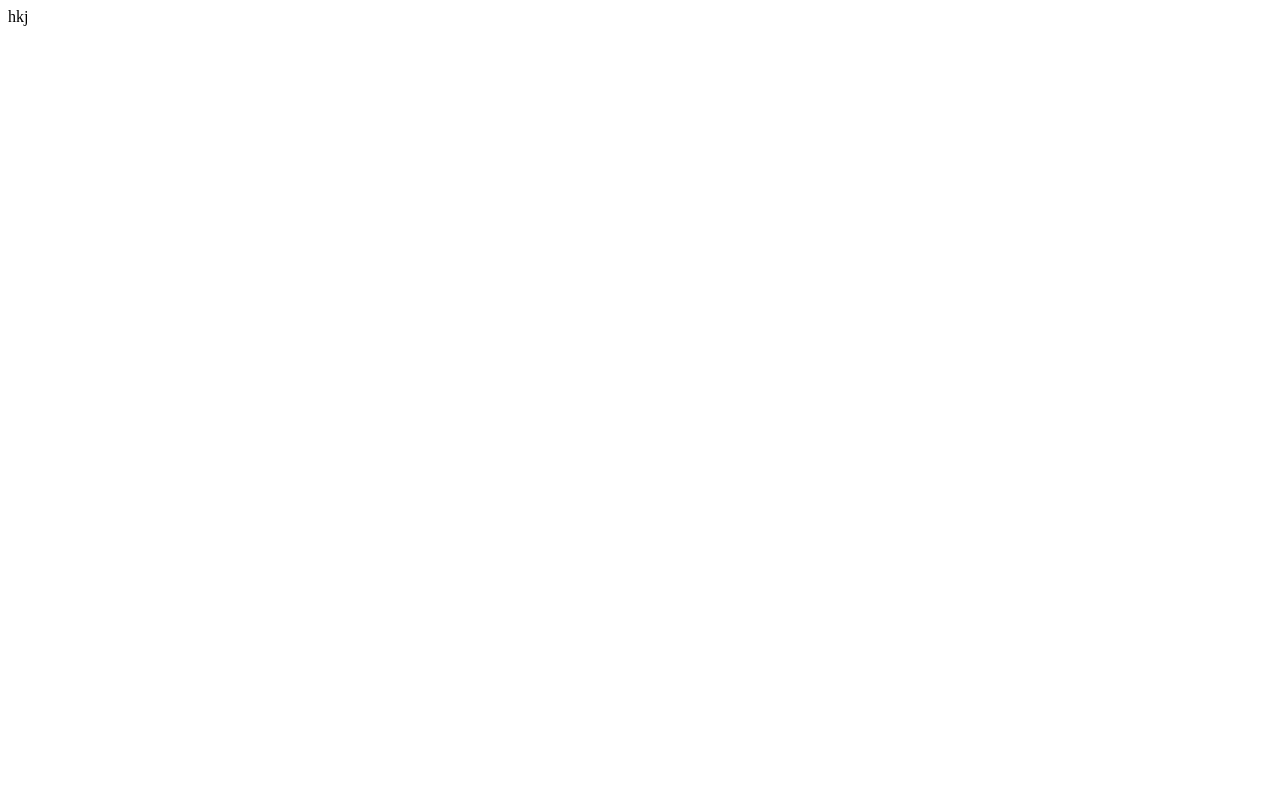
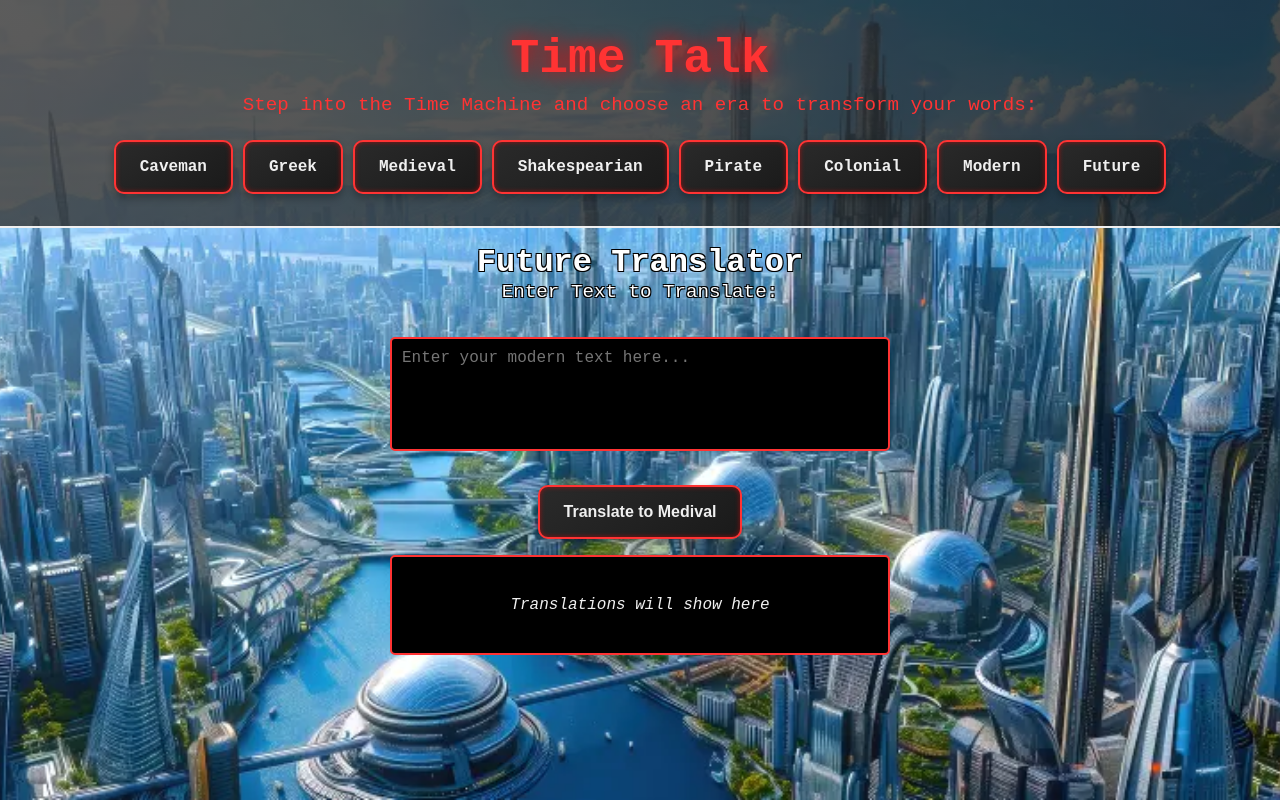
Before and after one commit to nick4soto/TimeTalk, a website: page Medieval/medieval.html in a window 1280 px wide. Drawn offline with Linux system fonts and the light colour scheme.

Commit message:
future changes and medival

```diff
--- a/Medieval/medieval.css
+++ b/Medieval/medieval.css
@@ -0,0 +1,152 @@
+/* Universal Reset */
+* {
+    margin: 0;
+    padding: 0;
+    box-sizing: border-box;
+}
+
+/* Background Image Styling */
+body {
+    font-family: 'Courier New', Courier, monospace;
+    background-image: url('../photos/future.webp'); /* Path to your Future-themed image file */
+    background-size: cover;
+    background-position: center;
+    background-repeat: no-repeat;
+    color: #f0f0f0;
+    text-align: center;
+    display: flex;
+    flex-direction: column;
+    align-items: center;
+    min-height: 100vh;
+    overflow-x: hidden; /* Prevent horizontal scrolling */
+    padding-bottom: 2rem; /* Add padding at the bottom */
+}
+
+/* Header Styling */
+header {
+    padding: 2rem;
+    border-bottom: 2px solid #f0f0f0;
+    background: linear-gradient(135deg, rgba(51, 51, 51, 0.8), rgba(27, 27, 27, 0.8)); /* Slightly transparent for background visibility */
+    width: 100%;
+    text-align: center;
+}
+
+/* Title Styling */
+h1 {
+    font-size: 3rem;
+    margin-bottom: 0.5rem;
+    color: #ff3333; /* Red color */
+    text-shadow: 0 0 10px rgba(255, 0, 0, 0.7);
+    animation: pulse 1.5s infinite;
+}
+
+/* Paragraph Styling */
+p, label {
+    font-size: 1.2rem;
+    margin-bottom: 1.5rem;
+    color: #ff3333; /* Red for label text */
+}
+
+/* Button Container */
+.button-container {
+    display: flex;
+    flex-wrap: wrap;
+    gap: 10px;
+    justify-content: center;
+}
+
+/* Time Period and Translate Button Styling */
+.period-button, .translate-button {
+    padding: 1rem 1.5rem;
+    font-size: 1rem;
+    font-weight: bold;
+    color: #f0f0f0;
+    text-decoration: none;
+    border-radius: 10px;
+    background: linear-gradient(145deg, #2a2a2a, #1a1a1a);
+    border: 2px solid #ff3333; /* Red border */
+    transition: all 0.3s ease-in-out;
+    box-shadow: 0 4px 8px rgba(0, 0, 0, 0.3), inset 0 0 5px rgba(255, 0, 0, 0.5); /* Red inner glow */
+    cursor: pointer;
+}
+
+/* Button Hover Effect */
+.period-button:hover, .translate-button:hover {
+    background: #ff3333; /* Red background on hover */
+    color: #1b1b1b;
+    box-shadow: 0 4px 12px rgba(255, 0, 0, 0.7), inset 0 0 8px rgba(0, 0, 0, 0.5);
+    transform: translateY(-2px);
+}
+
+/* Button Active Effect */
+.period-button:active, .translate-button:active {
+    transform: translateY(2px);
+    box-shadow: 0 2px 6px rgba(0, 0, 0, 0.4), inset 0 0 5px rgba(255, 0, 0, 0.5);
+}
+
+/* Textarea Styling */
+textarea {
+    width: 80%;
+    max-width: 500px;
+    padding: 10px;
+    font-size: 16px;
+    background-color: #000; /* Black background */
+    color: #f0f0f0; /* White text */
+    border: 2px solid #ff3333; /* Red border */
+    border-radius: 5px;
+    resize: none;
+    margin-bottom: 1rem;
+}
+
+/* Result Box Styling */
+.result-box {
+    width: 80%;
+    max-width: 500px;
+    padding: 10px;
+    font-size: 16px;
+    background-color: #000; /* Black background */
+    color: #f0f0f0; /* White text */
+    border: 2px solid #ff3333; /* Red border */
+    border-radius: 5px;
+    min-height: 100px; /* Minimum height for readability */
+    margin-top: 1rem;
+    text-align: center;
+    display: flex;
+    align-items: center;
+    justify-content: center;
+    font-style: italic;
+}
+
+/* Time Machine Animation */
+@keyframes pulse {
+    0%, 100% {
+        text-shadow: 0 0 10px rgba(255, 0, 0, 0.7);
+    }
+    50% {
+        text-shadow: 0 0 20px rgba(255, 0, 0, 1);
+    }
+}
+
+/* Title Styling for 'Future Translator' */
+h2 {
+    font-size: 2rem;
+    color: #fff; /* White color */
+    text-shadow:
+        -1px -1px 0 #000,  /* Top-left shadow */
+         1px -1px 0 #000,  /* Top-right shadow */
+        -1px  1px 0 #000,  /* Bottom-left shadow */
+         1px  1px 0 #000;  /* Bottom-right shadow */
+    margin-top: 1rem;
+}
+
+/* Label Styling for 'Enter Text to Translate' */
+label {
+    font-size: 1.2rem;
+    color: #fff; /* White color */
+    text-shadow:
+        -1px -1px 0 #000,  /* Top-left shadow */
+         1px -1px 0 #000,  /* Top-right shadow */
+        -1px  1px 0 #000,  /* Bottom-left shadow */
+         1px  1px 0 #000;  /* Bottom-right shadow */
+    margin-bottom: 1rem;
+}
--- a/Medieval/medieval.html
+++ b/Medieval/medieval.html
@@ -1 +1,33 @@
-hkj
+<!DOCTYPE html>
+<html lang="en">
+<head>
+    <meta charset="UTF-8">
+    <meta name="viewport" content="width=device-width, initial-scale=1.0">
+    <title>Future Translator</title>
+    <link rel="stylesheet" href="../Medieval/medieval.css"> <!-- Link to external CSS file -->
+</head>
+<body data-prompt="Translate the following modern English to futuristic English but if someone were to speak it in medival times and old timey like that era:">
+    <header>
+        <h1>Time Talk</h1>
+        <p>Step into the Time Machine and choose an era to transform your words:</p>
+        <div class="button-container">
+            <a href="../Caveman/caveman.html" class="period-button">Caveman</a>
+            <a href="../Greek/greek.html" class="period-button">Greek</a>
+            <a href="../Medieval/medieval.html" class="period-button">Medieval</a>
+            <a href="../Shakespearian/shakespearian.html" class="period-button">Shakespearian</a>
+            <a href="../Pirate/pirate.html" class="period-button">Pirate</a>
+            <a href="../Colonial/colonial.html" class="period-button">Colonial</a>
+            <a href="../Modern/modern.html" class="period-button">Modern</a>
+            <a href="../Future/future.html" class="period-button">Future</a>
+        </div>
+    </header>
+
+    <h2>Future Translator</h2>
+    <label for="userText">Enter Text to Translate:</label><br>
+    <textarea id="userText" rows="5" placeholder="Enter your modern text here..."></textarea><br>
+    <button class="translate-button" onclick="translateToEra()">Translate to Medival</button>
+    <div id="result" class="result-box">Translations will show here</div>
+
+    <script src="../js/script.js"></script>
+</body>
+</html>
```
Also changed, not shown: Future/future.html (+1 -1 lines).
